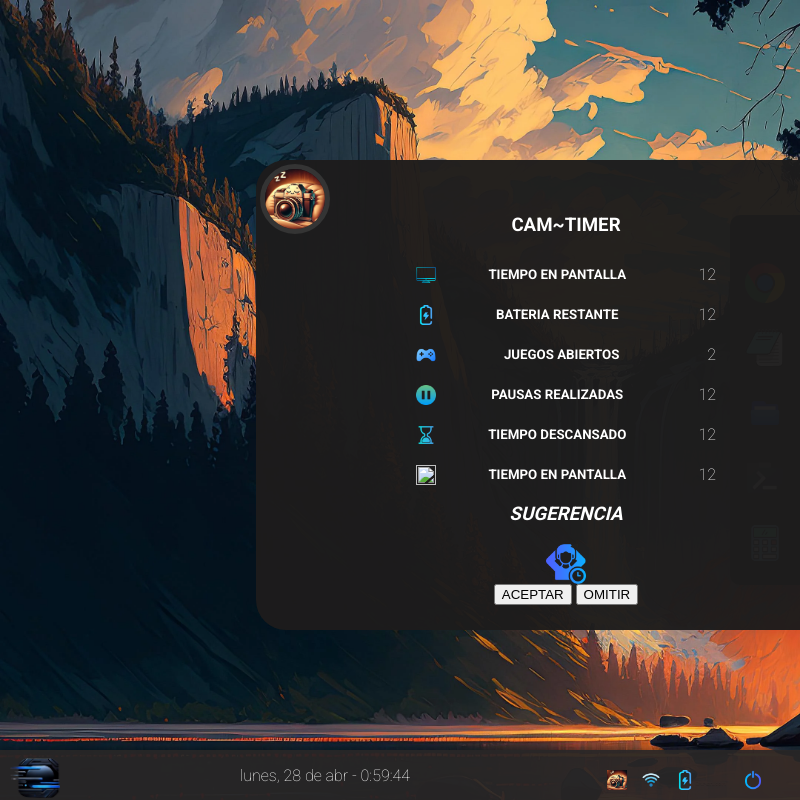
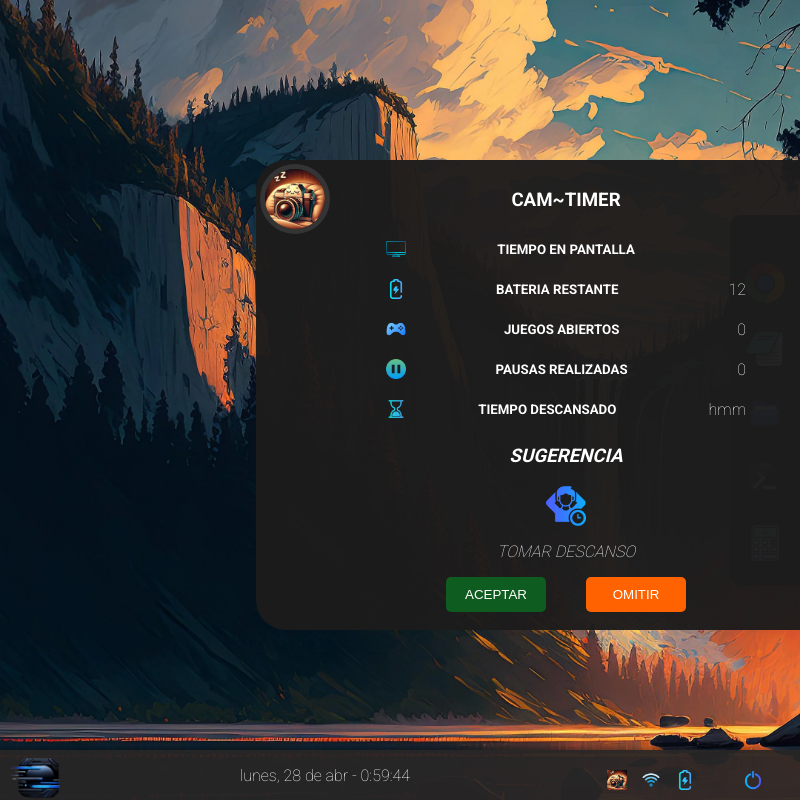
Before and after one commit to Gaus8/SistemaOperativo, an Electron app: page index.html in a window 800 px wide. Both pictures are taken after a click on the button 617 px from the left and 780 px from the top of the page. Shown: the top 800 px of the page. Drawn offline with Linux system fonts and the light colour scheme.

Commit message:
Cam timer funcionando, tiempo de aparicion un minuto

```diff
--- a/funciones/fecha.js
+++ b/funciones/fecha.js
@@ -11,3 +11,24 @@ export function actualizarHora() {
 }
 
 setInterval(actualizarHora, 1000);
+
+let segundosTranscurridos = 0;
+
+
+function contarSegundos() {
+  segundosTranscurridos++;
+}
+
+
+export function formatearTiempo() {
+  const minutos = Math.floor(segundosTranscurridos / 60);
+  const segundos = segundosTranscurridos % 60;
+
+  return (minutos < 10 ? '0' : '') + minutos + ':' +
+         (segundos < 10 ? '0' : '') + segundos;
+}
+
+export function segundos (){
+  return segundosTranscurridos;
+}
+setInterval(contarSegundos, 1000);
--- a/index.html
+++ b/index.html
@@ -121,8 +121,8 @@
         Apagar
       </button>
   </section>
-
   <section class="menu-cam-timer">
+  <div class="menu-cam-timer-contenedor">
     <img class="img-cam" src="img/cam.jpg" alt="">
     <h3>CAM~TIMER</h3>
     <div class="menu-cam-contenedores">
@@ -131,16 +131,17 @@
         <h5>tiempo en pantalla</h5>
       </div>
      <div>
-      <p>12</p>
+      <p id="tiempo-pantalla"></p>
      </div>
     </div>
+
     <div class="menu-cam-contenedores">
       <img src="img/bateria.jpg" alt="">
       <div>
         <h5>bateria restante</h5>
       </div>
       <div>
-        <p>12</p>
+        <p id="bateria-restante">12</p>
        </div>
     </div>
     <div class="menu-cam-contenedores">
@@ -149,7 +150,7 @@
         <h5>juegos abiertos</h5>
       </div>
       <div>
-        <p>2</p>
+        <p>0</p>
        </div>
     </div>
     <div class="menu-cam-contenedores">
@@ -158,7 +159,7 @@
         <h5>pausas realizadas</h5>
       </div>
       <div>
-        <p>12</p>
+        <p>0</p>
        </div>
     </div>
     <div class="menu-cam-contenedores">
@@ -167,27 +168,20 @@
         <h5>tiempo descansado</h5>
       </div>
       <div>
-        <p>12</p>
-       </div>
-    </div>
-    <div class="menu-cam-contenedores">
-      <img src="" alt="">
-      <div>
-        <h5>TIEMPO EN PANTALLA</h5>
-      </div>
-      <div>
-        <p>12</p>
+        <p>hmm</p>
        </div>
     </div>
     <div class="menu-cam-sugerencia">
       <h3> <i>SUGERENCIA</i></h3>
       <img src="img/descanso.jpg" alt="">
+      <p> <i>TOMAR DESCANSO</i></p>
       <div class="menu-cam-botones">
-        <button class="btn-sugerencias" id="btn-cam-aceptar">ACEPTAR</button>
-        <button class="btn-sugerencias" id="btn-cam-omitir">OMITIR</button>
+        <button  id="btn-cam-aceptar">ACEPTAR</button>
+        <button  id="btn-cam-omitir">OMITIR</button>
       </div>
     </div>
-  </section>
+  </div>
+</section>
   </body>
   <script src="./renderer.js" type="module"></script>
 </html>
--- a/main.js
+++ b/main.js
@@ -1,4 +1,5 @@
 import { app, BrowserWindow, ipcMain } from "electron";
+import {powerMonitor } from 'electron';
 import path from "path";
 import { fileURLToPath } from "url";
 import { spawn } from "child_process";
@@ -44,6 +45,10 @@ const createMainWindow = () => {
 
   mainWindow.loadFile(path.join(__dirname, 'index.html')); // Abrir ventana principal al login exitoso
 };
+
+
+
+
 
 app.whenReady().then(() => {
   createLoginWindow();  // Crear la ventana de login
--- a/renderer.js
+++ b/renderer.js
@@ -1,6 +1,8 @@
 import { actualizarHora } from "./funciones/fecha.js";
+import { formatearTiempo } from "./funciones/fecha.js";
+import { segundos } from "./funciones/fecha.js";
+actualizarHora();
 
-actualizarHora();
 //Variables de DOm
 const btnPower = document.getElementById('btn-power');
 const menuApagar = document.querySelector('.menu-apagar');
@@ -65,3 +67,36 @@ btnCalc.addEventListener('click', () => {
   window.electron.abrirCalculadora();
   console.log('Intentando abrir Calcualadora');
 });
+
+
+document.getElementById('btn-cam').addEventListener('click', async () => {
+  if ( document.querySelector('.menu-cam-timer').style.display === 'block') {
+    document.querySelector('.menu-cam-timer').style.display = 'none';
+  } else {
+    document.querySelector('.menu-cam-timer').style.display = 'block';
+  }
+
+  camTimer();
+
+});
+
+setInterval(() => {
+  if (segundos() === 60) {
+    document.querySelector('.menu-cam-timer').style.display = 'block';
+    camTimer();
+  }
+}, 1000);
+
+async function camTimer (){
+  const battery = await navigator.getBattery();
+  document.getElementById('bateria-restante').textContent = `${(battery.level * 100).toFixed(1)}%`;
+  document.getElementById('tiempo-pantalla').textContent = formatearTiempo();
+}
+
+document.getElementById('btn-cam-aceptar').addEventListener('click', () =>{
+  window.electron.cerrarSO();
+})
+
+document.getElementById('btn-cam-omitir').addEventListener('click', () =>{
+  document.querySelector('.menu-cam-timer').style.display = 'none';
+})
--- a/styles_menus.css
+++ b/styles_menus.css
@@ -172,6 +172,10 @@
 }
 
 .menu-cam-timer{
+  display: none;
+}
+.menu-cam-timer-contenedor{
+  display: none;
   padding: 10px;
   position: absolute;
   width: 600px;
@@ -181,9 +185,10 @@
   left: 32%;
   border-radius:30px ;
   display: flex;
-  justify-content: center;
+  justify-content: start;
   align-items: center;
   flex-direction: column;
+
 }
 
 .img-cam{
@@ -197,7 +202,7 @@
 }
 
 .menu-cam-contenedores{
-  width: 50%;
+  width: 60%;
   height: 40px;
   display: flex;
   justify-content: space-between;
@@ -218,16 +223,49 @@
 }
 
 .menu-cam-sugerencia{
-
   display: flex;
   justify-content: center;
   align-items: center;
   flex-direction: column;
   width: 50%;
   height: 100px;
+  margin-top: 40px;
 }
 
 .menu-cam-sugerencia img{
   width: 40px;
   height: 40px;
 }
+
+.menu-cam-botones{
+  display: flex;
+  width: 80%;
+  justify-content: space-between;
+  align-items: center;
+}
+
+.menu-cam-botones button{
+  padding: 10px;
+  border-radius: 5px;
+  color: #FFF;
+  outline: none;
+  border: none;
+  width: 100px;
+}
+
+
+#btn-cam-aceptar{
+  background-color: rgb(14, 92, 31);
+}
+
+#btn-cam-aceptar:hover{
+  background-color: rgba(14, 92, 31, 0.27);
+}
+
+#btn-cam-omitir{
+  background-color: rgb(255, 98, 0);
+}
+
+#btn-cam-omitir:hover{
+  background-color: rgba(255, 98, 0, 0.362);
+}
```
